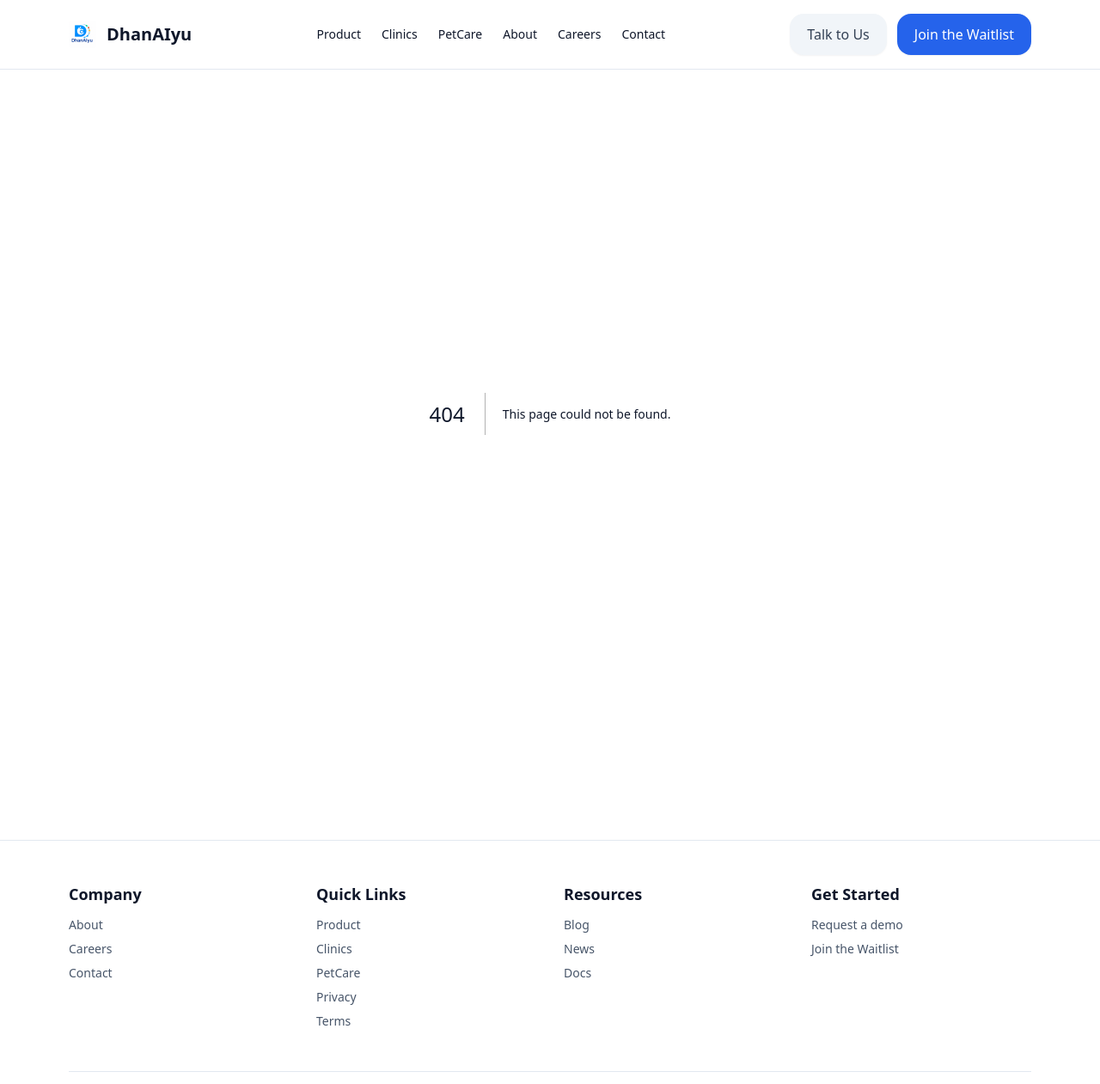
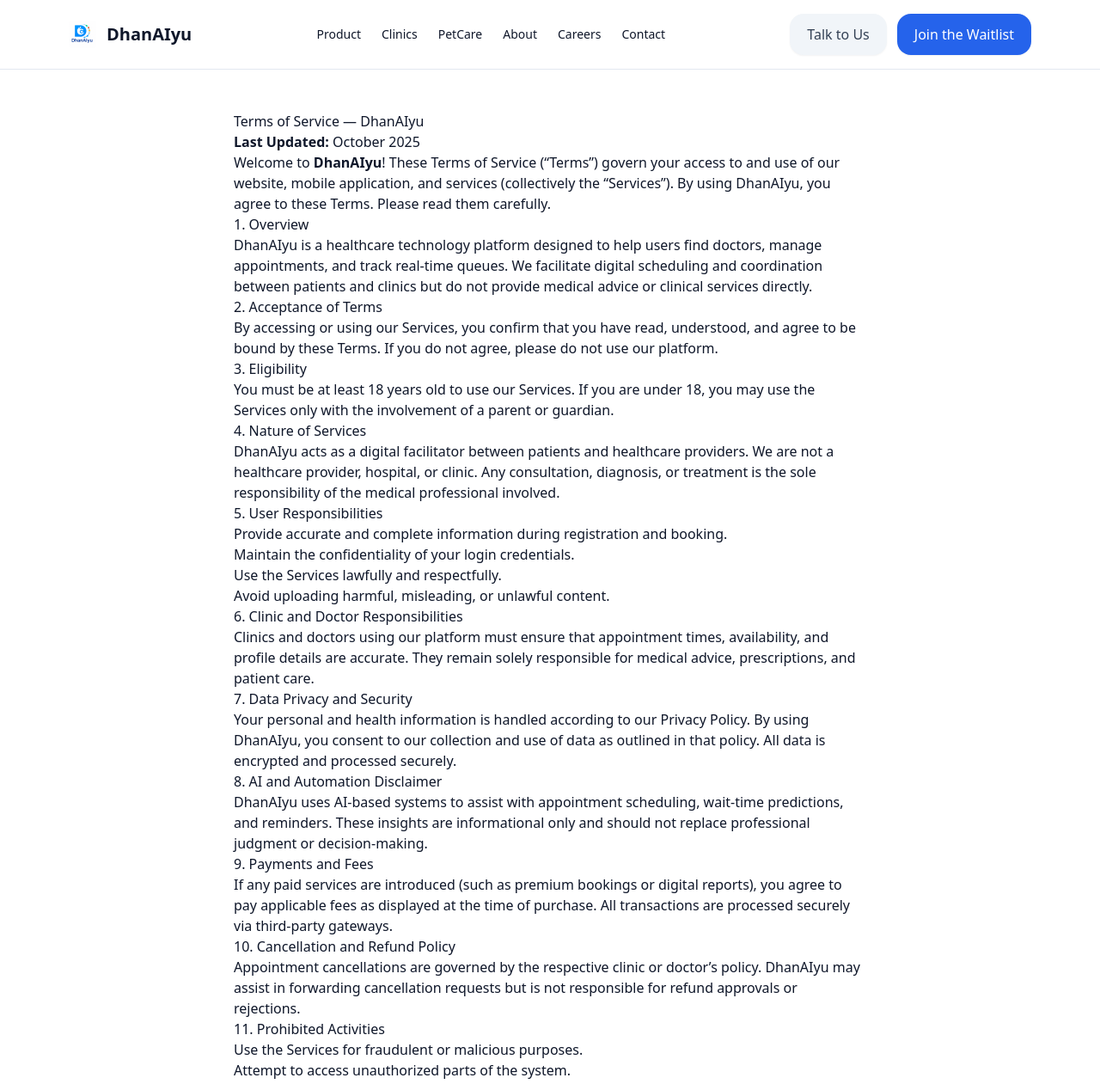
Before and after one commit to KP-1306/dhanaiyu-site, a Next.js app: page /terms in a window 1280 px wide. Before the commit this address had no page. Shown: the top 1261 px of the page at 86% size. Built offline with nearby package versions, Linux system fonts and the light colour scheme.

Commit message:
Create page.tsx

```diff
--- /dev/null
+++ b/app/terms/page.tsx
@@ -0,0 +1,158 @@
+import React from "react";
+
+export const metadata = {
+  title: "Terms of Service | DhanAIyu",
+  description:
+    "The terms that govern your access to and use of DhanAIyu’s website, apps, and services.",
+};
+
+export default function TermsPage() {
+  return (
+    <main className="mx-auto max-w-3xl px-4 py-12 prose prose-slate">
+      <h1>Terms of Service — DhanAIyu</h1>
+      <p><strong>Last Updated:</strong> October 2025</p>
+
+      <p>
+        Welcome to <strong>DhanAIyu</strong>! These Terms of Service (“Terms”) govern your access to
+        and use of our website, mobile application, and services (collectively the “Services”).
+        By using DhanAIyu, you agree to these Terms. Please read them carefully.
+      </p>
+
+      <h2>1. Overview</h2>
+      <p>
+        DhanAIyu is a healthcare technology platform designed to help users find doctors, manage
+        appointments, and track real-time queues. We facilitate digital scheduling and coordination
+        between patients and clinics but do not provide medical advice or clinical services directly.
+      </p>
+
+      <h2>2. Acceptance of Terms</h2>
+      <p>
+        By accessing or using our Services, you confirm that you have read, understood, and agree to
+        be bound by these Terms. If you do not agree, please do not use our platform.
+      </p>
+
+      <h2>3. Eligibility</h2>
+      <p>
+        You must be at least 18 years old to use our Services. If you are under 18, you may use the
+        Services only with the involvement of a parent or guardian.
+      </p>
+
+      <h2>4. Nature of Services</h2>
+      <p>
+        DhanAIyu acts as a digital facilitator between patients and healthcare providers. We are not
+        a healthcare provider, hospital, or clinic. Any consultation, diagnosis, or treatment is the
+        sole responsibility of the medical professional involved.
+      </p>
+
+      <h2>5. User Responsibilities</h2>
+      <ul>
+        <li>Provide accurate and complete information during registration and booking.</li>
+        <li>Maintain the confidentiality of your login credentials.</li>
+        <li>Use the Services lawfully and respectfully.</li>
+        <li>Avoid uploading harmful, misleading, or unlawful content.</li>
+      </ul>
+
+      <h2>6. Clinic and Doctor Responsibilities</h2>
+      <p>
+        Clinics and doctors using our platform must ensure that appointment times, availability, and
+        profile details are accurate. They remain solely responsible for medical advice, prescriptions,
+        and patient care.
+      </p>
+
+      <h2>7. Data Privacy and Security</h2>
+      <p>
+        Your personal and health information is handled according to our Privacy Policy. By using
+        DhanAIyu, you consent to our collection and use of data as outlined in that policy. All data
+        is encrypted and processed securely.
+      </p>
+
+      <h2>8. AI and Automation Disclaimer</h2>
+      <p>
+        DhanAIyu uses AI-based systems to assist with appointment scheduling, wait-time predictions,
+        and reminders. These insights are informational only and should not replace professional
+        judgment or decision-making.
+      </p>
+
+      <h2>9. Payments and Fees</h2>
+      <p>
+        If any paid services are introduced (such as premium bookings or digital reports), you agree
+        to pay applicable fees as displayed at the time of purchase. All transactions are processed
+        securely via third-party gateways.
+      </p>
+
+      <h2>10. Cancellation and Refund Policy</h2>
+      <p>
+        Appointment cancellations are governed by the respective clinic or doctor’s policy. DhanAIyu
+        may assist in forwarding cancellation requests but is not responsible for refund approvals or
+        rejections.
+      </p>
+
+      <h2>11. Prohibited Activities</h2>
+      <ul>
+        <li>Use the Services for fraudulent or malicious purposes.</li>
+        <li>Attempt to access unauthorized parts of the system.</li>
+        <li>Impersonate another person or organization.</li>
+        <li>Interfere with or disrupt system operations.</li>
+      </ul>
+
+      <h2>12. Intellectual Property</h2>
+      <p>
+        All trademarks, logos, designs, and platform content are the property of DhanAIyu or its
+        licensors. You may not reproduce, distribute, or modify any content without written consent.
+      </p>
+
+      <h2>13. Limitation of Liability</h2>
+      <p>
+        To the fullest extent permitted by law, DhanAIyu shall not be liable for any direct, indirect,
+        incidental, or consequential damages resulting from the use or inability to use the Services,
+        including delays, cancellations, or errors in predictions.
+      </p>
+
+      <h2>14. Indemnification</h2>
+      <p>
+        You agree to indemnify and hold DhanAIyu, its founders, employees, and affiliates harmless
+        from any claims, damages, or losses arising from your use of the Services or violation of
+        these Terms.
+      </p>
+
+      <h2>15. Third-Party Links</h2>
+      <p>
+        Our platform may include links to third-party websites or services. DhanAIyu is not
+        responsible for the content, privacy practices, or availability of these external sites.
+      </p>
+
+      <h2>16. Termination of Access</h2>
+      <p>
+        We reserve the right to suspend or terminate your access to the Services at our discretion if
+        you violate these Terms or engage in activities harmful to the platform or its users.
+      </p>
+
+      <h2>17. Disclaimers</h2>
+      <p>
+        DhanAIyu provides the Services on an “as is” and “as available” basis. We do not guarantee
+        uninterrupted access, accuracy of predictions, or the suitability of doctors listed on our
+        platform.
+      </p>
+
+      <h2>18. Governing Law</h2>
+      <p>
+        These Terms are governed by and construed in accordance with the laws of India. Any disputes
+        shall be subject to the exclusive jurisdiction of the courts in Nainital, Uttarakhand.
+      </p>
+
+      <h2>19. Changes to Terms</h2>
+      <p>
+        We may revise these Terms periodically. Updates will be posted on this page with the date of
+        the last revision. Continued use of the Services constitutes acceptance of the updated Terms.
+      </p>
+
+      <h2>20. Contact Us</h2>
+      <p>
+        If you have any questions or concerns about these Terms, please contact:<br />
+        <strong>DhanAIyu Legal &amp; Compliance Office</strong><br />
+        📧 <a href="mailto:legal@dhanaiyu.com">legal@dhanaiyu.com</a><br />
+        🌐 <a href="https://www.dhanaiyu.com/terms">www.dhanaiyu.com/terms</a>
+      </p>
+    </main>
+  );
+}
```
